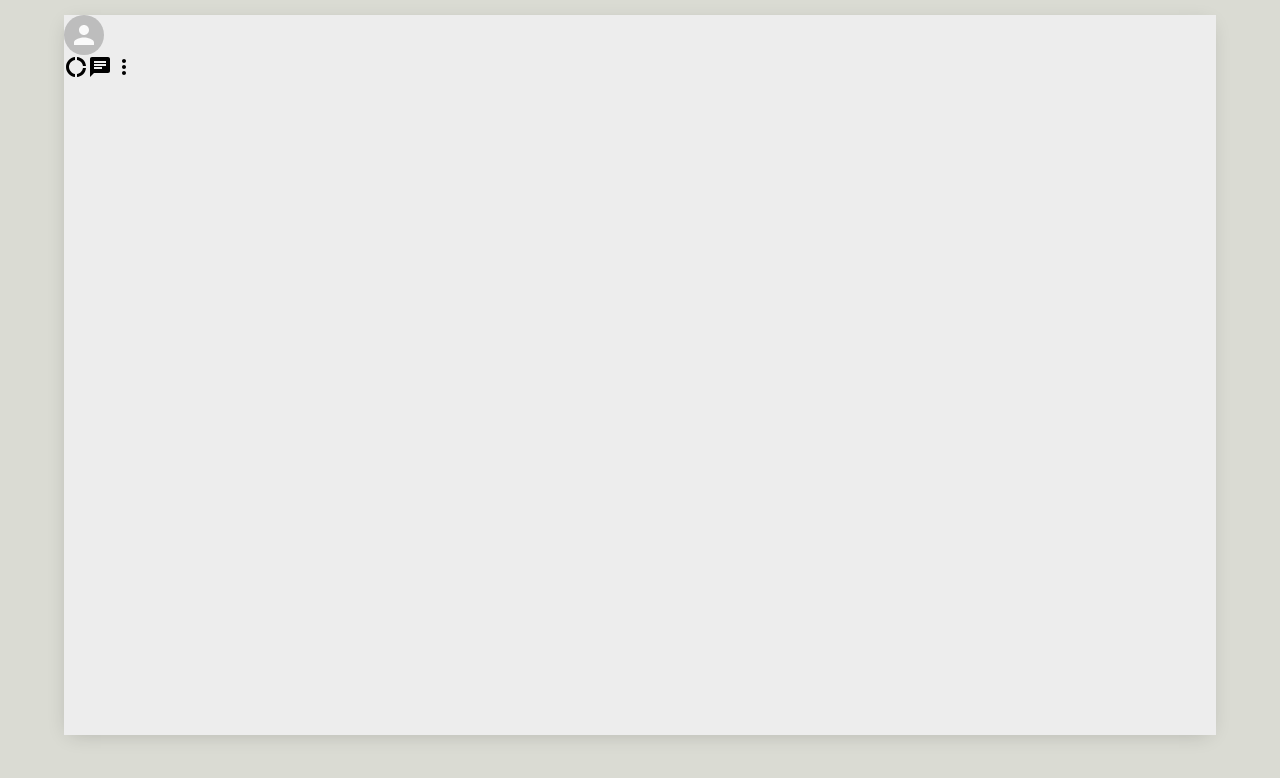
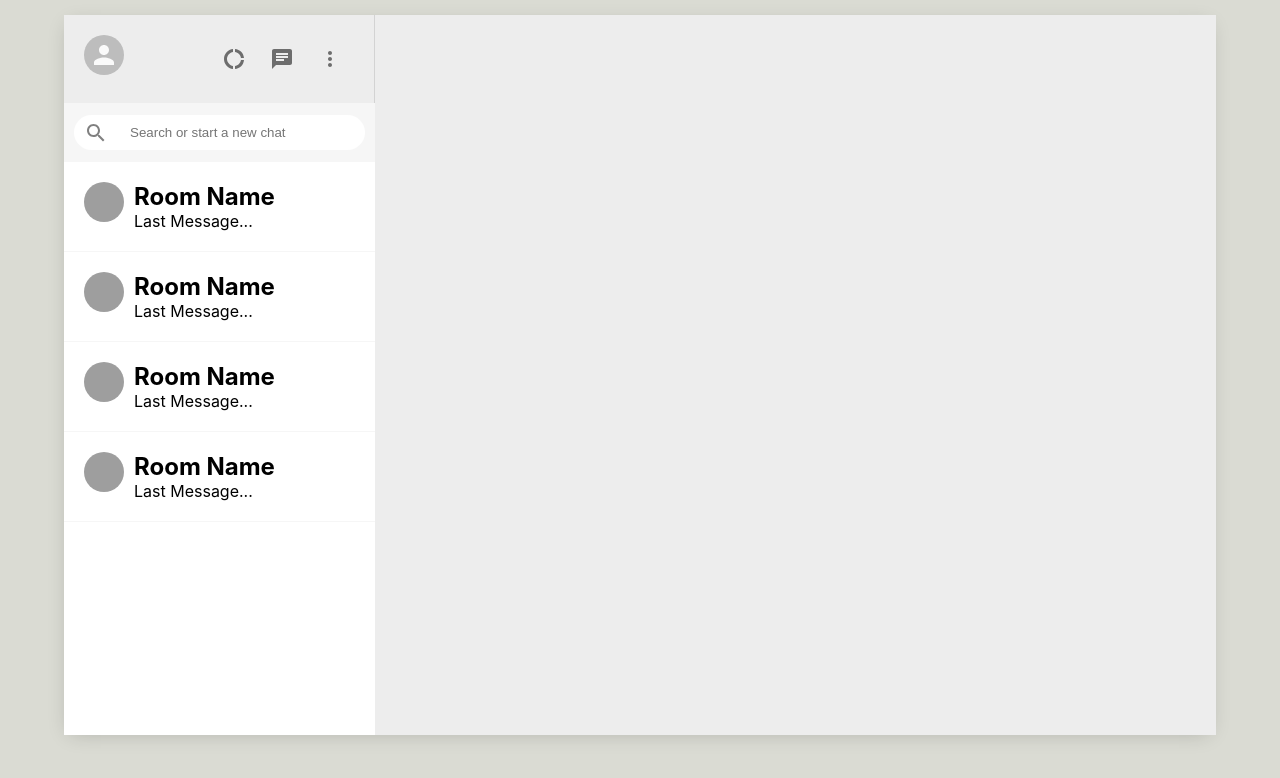
Before and after one commit to satty08/whatsapp, a React (Create React App) app: page / in a window 1280 px wide. Shown: the top 778 px of the page. Built offline with nearby package versions, Linux system fonts and the light colour scheme; grey boxes are pictures that could not be loaded.

Commit message:
sidebar almost complete

```diff
--- a/src/Sidebar.css
+++ b/src/Sidebar.css
@@ -0,0 +1,57 @@
+.sidebar {
+    flex: 0.27;
+    display: flex;
+    flex-direction: column;
+}
+
+.sidebar__search {
+    display: flex;
+    align-items: center;
+    background-color: #f6f6f6;
+    height: 39px;
+    padding: 10px;
+}
+
+.sidebar__searchContainer {
+    display: flex;
+    align-items: center;
+    background-color: white;
+    width: 100%;
+    height: 35px;
+    border-radius: 20px;
+}
+
+.sidebar__searchContainer > .MuiSvgIcon-root {
+    color: gray;
+    padding: 10px;
+}
+
+.sidebar__searchContainer > input {
+    border: none;
+    margin-left: 10px;
+}
+
+.sidebar__header {
+    display: flex;
+    justify-content: space-between;
+    padding: 20px;
+    border-right: 1px solid lightgray;
+}
+
+.sidebar__headerRight {
+    display: flex;
+    align-items: center;
+    justify-content: space-between;
+    min-width: 10vw;
+}
+
+.sidebar__headerRight > .MuiSvgIcon-root {
+    margin-right: 2vw;
+    font-size: 24px !important;
+}
+
+.sidebar__chats {
+    flex: 1;
+    background-color: white;
+    overflow: scroll;
+}
--- a/src/Sidebar.js
+++ b/src/Sidebar.js
@@ -1,9 +1,12 @@
 import React from 'react';
 import './Sidebar.css';
-import { Avatar } from '@material-ui/core';
+import SidebarChat from './SidebarChat';
+import { Avatar, IconButton } from '@material-ui/core';
 import DonutLargeIcon from '@material-ui/icons/DonutLarge';
 import ChatIcon from '@material-ui/icons/Chat';
 import MoreVertIcon from '@material-ui/icons/MoreVert';
+import { SearchOutlined } from '@material-ui/icons';
+
 
 function Sidebar() {
     return (
@@ -11,13 +14,23 @@ function Sidebar() {
             <div className="sidebar__header">
                 <Avatar />
                 <div className="sidebar__headerRight">
-                    <DonutLargeIcon />
-                    <ChatIcon />
-                    <MoreVertIcon />
+                    <IconButton><DonutLargeIcon /></IconButton>
+                    <IconButton><ChatIcon /></IconButton>
+                    <IconButton><MoreVertIcon /></IconButton>
                 </div>
             </div>
-            <div className="sidebar__search"></div>
-            <div className="sidebar__chats"></div>
+            <div className="sidebar__search">
+                <div className="sidebar__searchContainer">
+                    <SearchOutlined />
+                    <input placeholder="Search or start a new chat" type="text" />
+                </div>
+            </div>
+            <div className="sidebar__chats">
+                <SidebarChat />
+                <SidebarChat />
+                <SidebarChat />
+                <SidebarChat />
+            </div>
         </div>
     )
 }
--- /dev/null
+++ b/src/SidebarChat.css
@@ -0,0 +1,14 @@
+.sidebarChat {
+    display: flex;
+    padding: 20px;
+    cursor: pointer;
+    border-bottom: 1px solid #f6f6f6;
+}
+
+.sidebarChat:hover{
+    background-color: #ebebeb;
+}
+
+.sidebarChat__info{
+    padding-left: 10px;
+}
--- /dev/null
+++ b/src/SidebarChat.js
@@ -0,0 +1,24 @@
+import React, { useState, useEffect } from 'react'
+import './SidebarChat.css';
+import { Avatar } from '@material-ui/core';
+
+function SidebarChat() {
+
+    const [seed, setSeed] = useState('');
+
+    useEffect(() => {
+        setSeed(Math.floor(Math.random()*5000))
+    }, [])
+
+    return (
+        <div className="sidebarChat">
+            <Avatar src={`https://avatars.dicebear.com/api/human/${seed}.svg`} />
+            <div className="sidebarChat__info">
+                <h2>Room Name</h2>
+                <p>Last Message...</p>
+            </div>
+        </div>
+    )
+}
+
+export default SidebarChat
```
